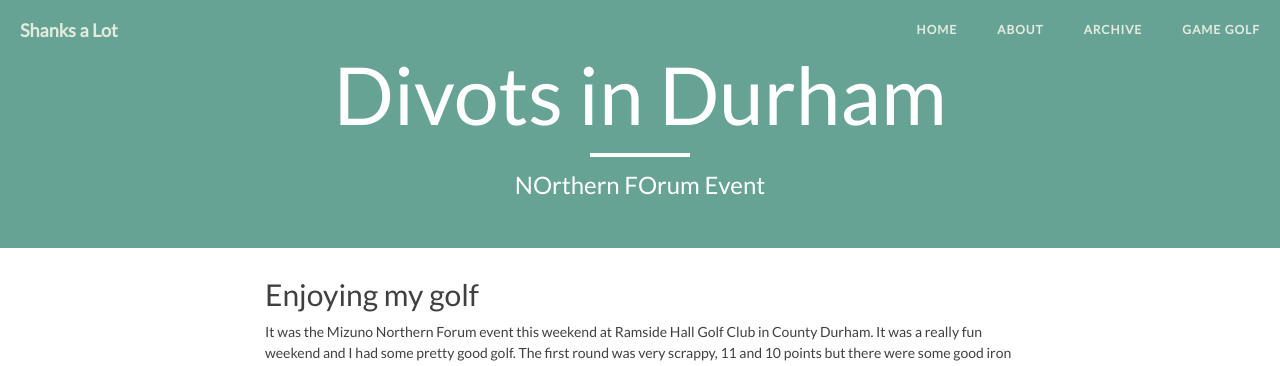
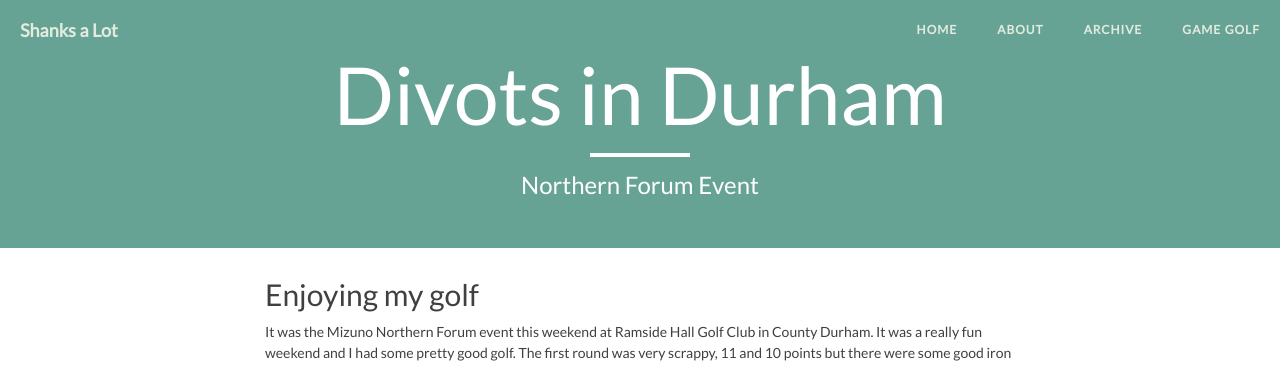
Before and after one commit to cgms/golf.mastertonsmith, a Jekyll site: the page built from _posts/2018-05-12-Northen.md, in a window 1280 px wide. Shown: the top 366 px of the page. Built offline with Jekyll 4.4.1, drawn with Linux system fonts in a browser that asks for light colours; nearby versions of some CDN libraries.

```diff
--- a/_posts/2018-05-12-Northen.md
+++ b/_posts/2018-05-12-Northen.md
@@ -1,7 +1,7 @@
 ---
 layout: post
 title: "Divots in Durham"
-description: "NOrthern FOrum Event"
+description: "Northern Forum Event"
 categories: [analysis]
 tags: [progress,analysis,stats]
 ---
```
